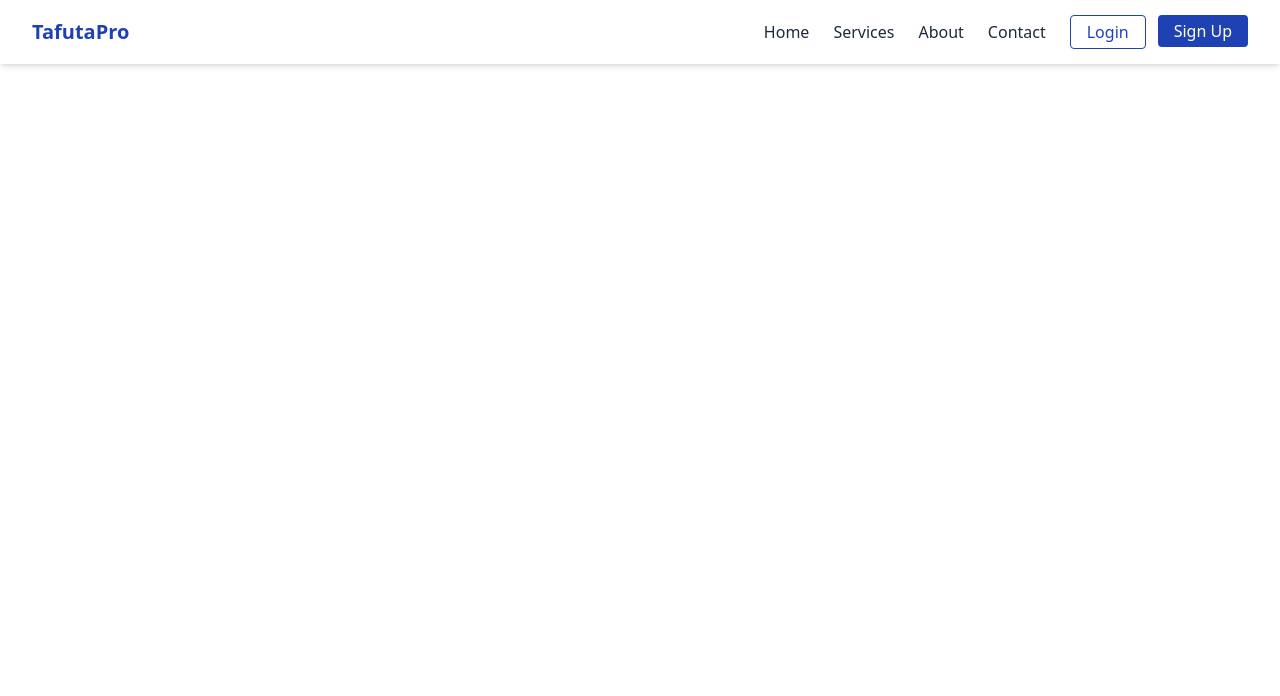
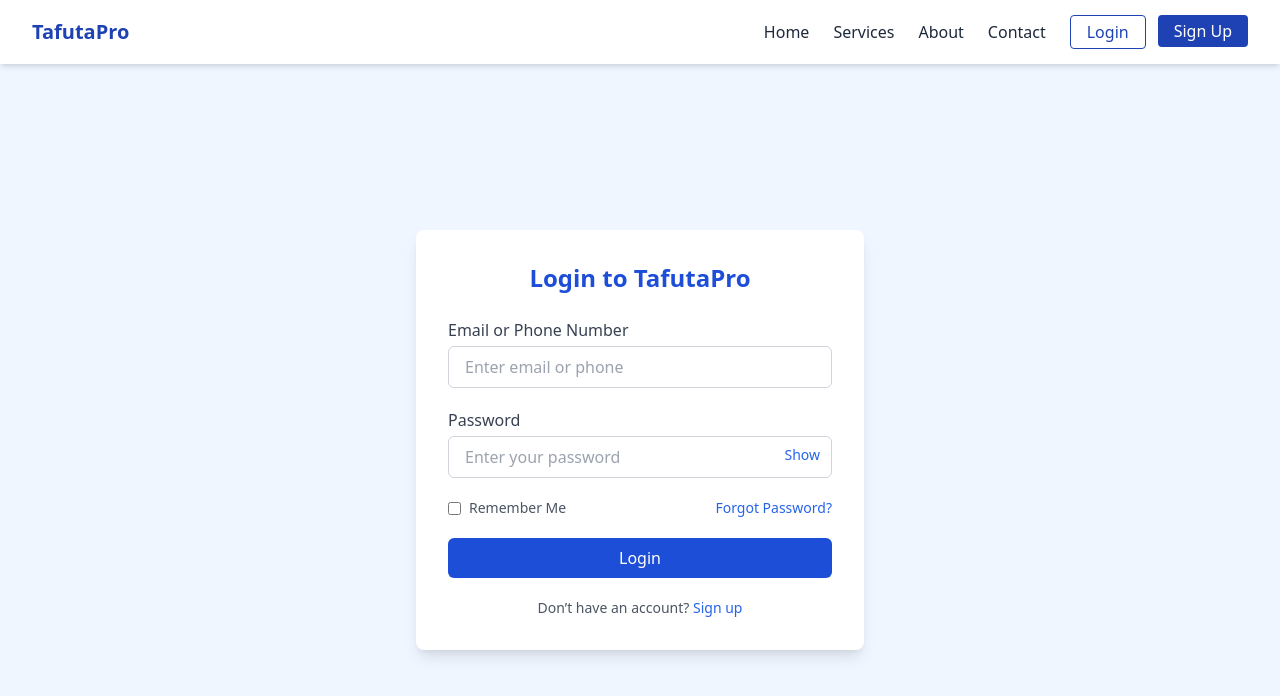
Before and after one commit to jo-oseeph/TafutaPro, a React (Create React App) app: page /login in a window 1280 px wide. Shown: the top 696 px of the page. Built offline with nearby package versions, Linux system fonts and the light colour scheme.

Commit message:
created login-page

```diff
--- a/src/pages/Login.jsx
+++ b/src/pages/Login.jsx
@@ -1,9 +1,96 @@
-import React from 'react'
+import React, { useState } from 'react';
+import { useNavigate } from 'react-router-dom';
 
 const Login = () => {
+  const [identifier, setIdentifier] = useState('');
+  const [password, setPassword] = useState('');
+  const [showPassword, setShowPassword] = useState(false);
+  const [rememberMe, setRememberMe] = useState(false);
+  const [error, setError] = useState('');
+  const navigate = useNavigate();
+
+  const handleSubmit = (e) => {
+    e.preventDefault();
+
+    // Simulated login logic (replace with real authentication)
+    if (identifier === 'admin@tafuta.com') {
+      navigate('/admin/dashboard');
+    } else if (identifier.startsWith('07')) {
+      navigate('/provider/dashboard'); // Simulated phone = provider
+    } else if (identifier.includes('@')) {
+      navigate('/customer/dashboard'); // Simulated email = customer
+    } else {
+      setError('Invalid credentials or role not recognized.');
+    }
+  };
+
   return (
-    <div>This is the login page of the website</div>
-  )
-}
+    <div className="min-h-screen flex items-center justify-center bg-blue-50 px-4">
+      <div className="max-w-md w-full bg-white p-8 rounded-lg shadow-lg">
+        <h2 className="text-2xl font-bold text-center text-blue-700 mb-6">Login to TafutaPro</h2>
+        <form onSubmit={handleSubmit} className="space-y-5">
+          <div>
+            <label className="block text-gray-700 font-medium">Email or Phone Number</label>
+            <input
+              type="text"
+              placeholder="Enter email or phone"
+              className="w-full mt-1 px-4 py-2 border border-gray-300 rounded-md focus:outline-none focus:ring-2 focus:ring-blue-500"
+              value={identifier}
+              onChange={(e) => setIdentifier(e.target.value)}
+              required
+            />
+          </div>
+          <div>
+            <label className="block text-gray-700 font-medium">Password</label>
+            <div className="relative">
+              <input
+                type={showPassword ? 'text' : 'password'}
+                placeholder="Enter your password"
+                className="w-full mt-1 px-4 py-2 border border-gray-300 rounded-md focus:outline-none focus:ring-2 focus:ring-blue-500"
+                value={password}
+                onChange={(e) => setPassword(e.target.value)}
+                required
+              />
+              <button
+                type="button"
+                onClick={() => setShowPassword(!showPassword)}
+                className="absolute inset-y-0 right-3 flex items-center text-sm text-blue-600 hover:underline focus:outline-none"
+              >
+                {showPassword ? 'Hide' : 'Show'}
+              </button>
+            </div>
+          </div>
+          <div className="flex items-center justify-between">
+            <label className="flex items-center space-x-2">
+              <input
+                type="checkbox"
+                checked={rememberMe}
+                onChange={() => setRememberMe(!rememberMe)}
+                className="text-blue-600"
+              />
+              <span className="text-sm text-gray-600">Remember Me</span>
+            </label>
+            <a href="/forgot-password" className="text-sm text-blue-600 hover:underline">
+              Forgot Password?
+            </a>
+          </div>
+          {error && <p className="text-red-600 text-sm">{error}</p>}
+          <button
+            type="submit"
+            className="w-full bg-blue-700 text-white py-2 rounded-md hover:bg-blue-800 transition"
+          >
+            Login
+          </button>
+          <p className="text-center text-sm text-gray-600 mt-4">
+            Don’t have an account?{' '}
+            <a href="/register" className="text-blue-600 hover:underline">
+              Sign up
+            </a>
+          </p>
+        </form>
+      </div>
+    </div>
+  );
+};
 
-export default Login
+export default Login;
```
